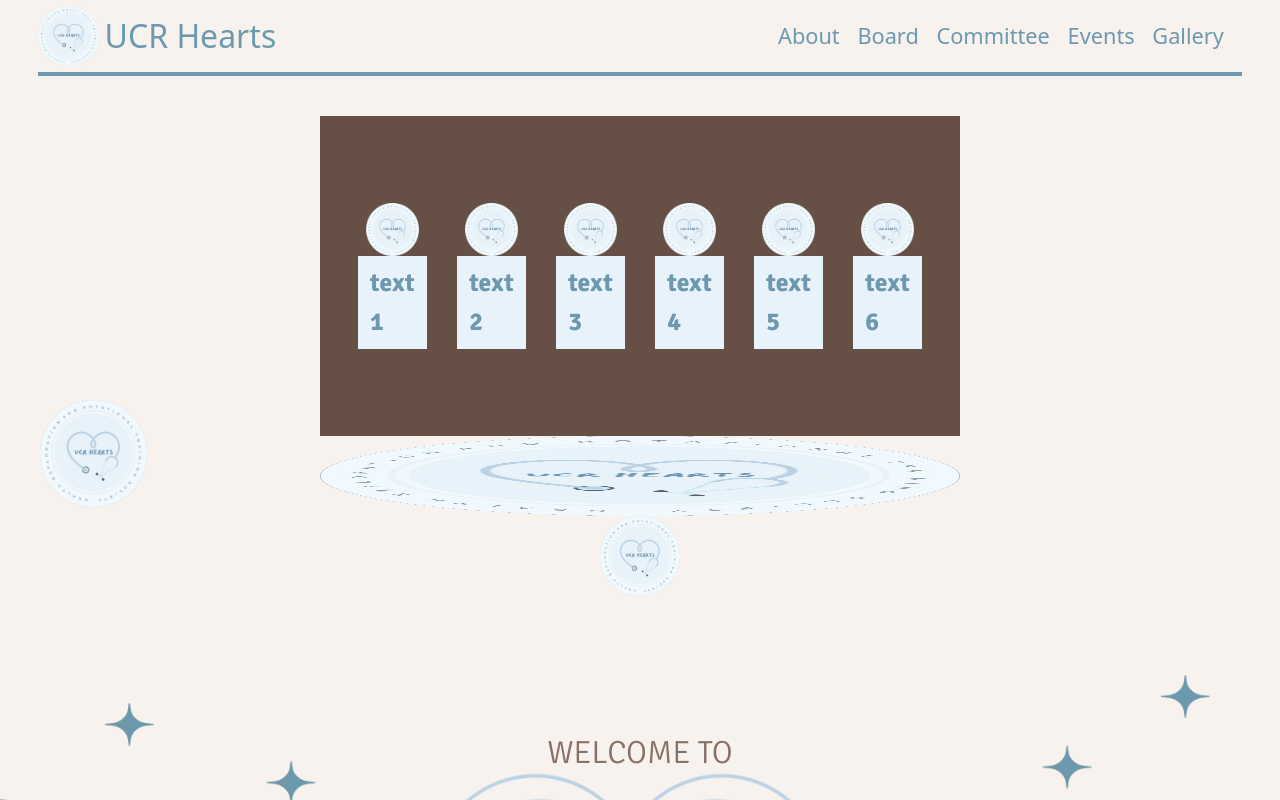
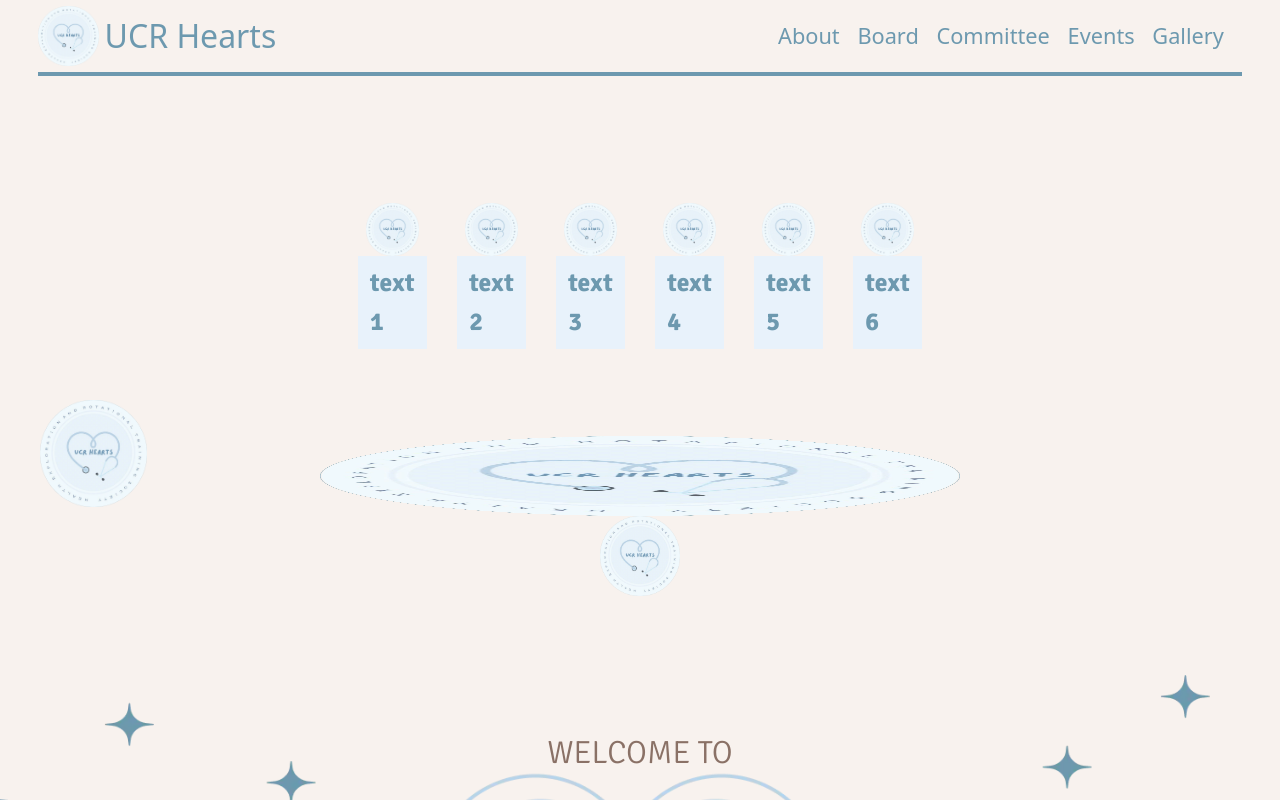
Before and after one commit to acm-ucr/ucr-hearts-website, a Next.js app: page / in a window 1280 px wide. Shown: the top 800 px of the page. Built offline with nearby package versions, Linux system fonts and the light colour scheme; what tailwindcss-animated would draw is missing.

Commit message:
demoanimation

```diff
--- a/src/components/Demo.tsx
+++ b/src/components/Demo.tsx
@@ -1,11 +1,17 @@
+"use client";
+import useView from "./useView";
 import Button from "@/components/Button";
 import Logo from "@/public/logo.webp";
 import Image from "next/image";
 
 const Demo = () => {
+  const [inView, ref] = useView();
   return (
     <div className="w-page flex flex-col items-center py-10">
-      <div className="relative flex min-h-80 w-[50vw] items-center justify-evenly bg-hearts-brown">
+      <div
+        ref={ref}
+        className={`bg-hearts-brown1 relative flex min-h-80 w-[50vw] items-center justify-evenly ${inView && "animate-fade-down animate-duration-[1500ms]"}`}
+      >
         <Button link="\" text="text 1" />
         <Button link="\" text="text 2" />
         <Button link="\" text="text 3" />
```
